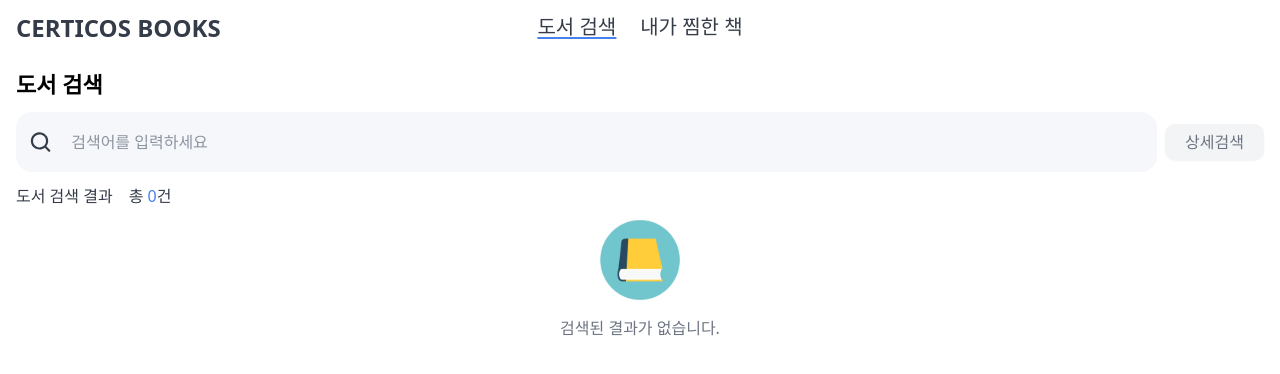
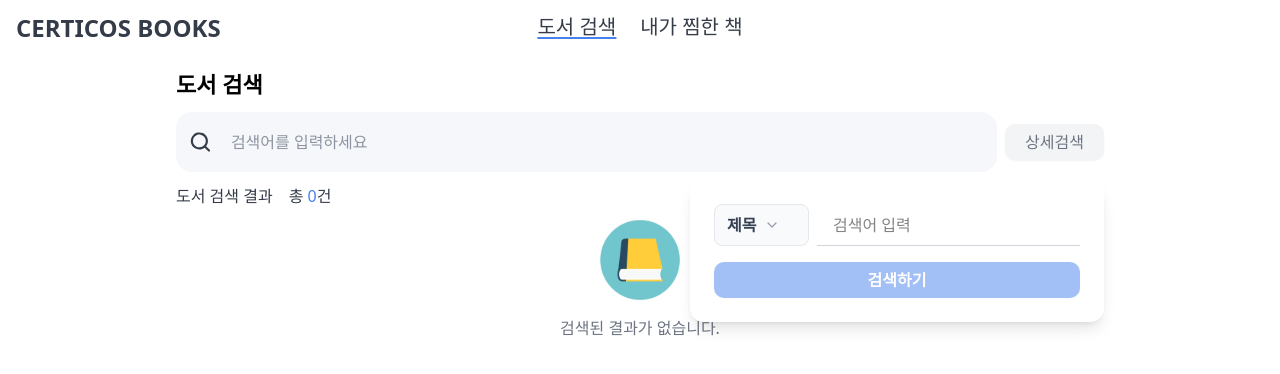
Before and after one commit to 0420syj/cdri-books-wan-sim, a Next.js app: page / in a window 1280 px wide. Both pictures are taken after a click on the button "상세검색". Shown: the top 374 px of the page. Built offline with nearby package versions, Linux system fonts and the light colour scheme.

Commit message:
feat: 상세검색 기능 구현

```diff
--- a/src/app/layout.tsx
+++ b/src/app/layout.tsx
@@ -33,7 +33,7 @@ export default function RootLayout({
       <body className={`${notoSansKR.variable} antialiased`}>
         <QueryProvider>
           <Header />
-          {children}
+          <div className="max-w-[960px] mx-auto">{children}</div>
         </QueryProvider>
       </body>
     </html>
--- a/src/components/book/search-input.tsx
+++ b/src/components/book/search-input.tsx
@@ -2,18 +2,28 @@ import { Title2 } from "@/components/ui/typography";
 import { Button } from "@/components/ui/button";
 import { Caption } from "@/components/ui/typography";
 import { useEffect, useRef, useState } from "react";
-import { X } from "lucide-react";
+import { X, ChevronDown } from "lucide-react";
 import { Icon } from "@/components/ui/icon";
 
 interface SearchInputProps {
   query: string;
   setQuery: (query: string) => void;
-  handleSearch: (e: React.FormEvent) => void;
+  handleSearch: (
+    e: React.FormEvent,
+    type?: "title" | "author" | "publisher",
+    keyword?: string
+  ) => void;
   isLoading: boolean;
 }
 
 const MAX_SEARCH_HISTORY = 8;
 const SEARCH_HISTORY_KEY = "book-search-history";
+
+const SEARCH_TYPES = [
+  { label: "제목", value: "title" },
+  { label: "저자명", value: "author" },
+  { label: "출판사", value: "publisher" },
+];
 
 export function SearchInput({
   query,
@@ -25,6 +35,14 @@ export function SearchInput({
   const [showHistory, setShowHistory] = useState(false);
   const inputRef = useRef<HTMLInputElement>(null);
   const wrapperRef = useRef<HTMLDivElement>(null);
+
+  const [showDetailSearch, setShowDetailSearch] = useState(false);
+  const [detailType, setDetailType] = useState<
+    "title" | "author" | "publisher"
+  >("title");
+  const [showTypeOptions, setShowTypeOptions] = useState(false);
+  const [detailQuery, setDetailQuery] = useState("");
+  const detailPopupRef = useRef<HTMLDivElement>(null);
 
   useEffect(() => {
     const savedHistory = localStorage.getItem(SEARCH_HISTORY_KEY);
@@ -40,6 +58,13 @@ export function SearchInput({
         !wrapperRef.current.contains(event.target as Node)
       ) {
         setShowHistory(false);
+      }
+      if (
+        detailPopupRef.current &&
+        !detailPopupRef.current.contains(event.target as Node)
+      ) {
+        setShowDetailSearch(false);
+        setShowTypeOptions(false);
       }
     };
     document.addEventListener("mousedown", handleClickOutside);
@@ -74,6 +99,14 @@ export function SearchInput({
   const handleHistoryClick = (term: string) => {
     setQuery(term);
     setShowHistory(false);
+  };
+
+  const handleDetailSearch = (e: React.FormEvent) => {
+    e.preventDefault();
+    setShowDetailSearch(false);
+    setShowTypeOptions(false);
+    handleSearch(e, detailType, detailQuery.trim());
+    setDetailQuery("");
   };
 
   return (
@@ -136,16 +169,76 @@ export function SearchInput({
             </div>
           )}
         </div>
-        <div className="flex flex-row gap-2 mt-2 sm:mt-0 sm:flex-col sm:justify-center">
+        <div className="relative flex flex-row gap-2 mt-2 sm:mt-0 sm:flex-col sm:justify-center">
           <Button
             type="button"
             className="px-5 py-[13px] bg-palette-light-gray rounded-lg hover:bg-palette-light-gray-hover hover:opacity-80 transition-opacity w-full"
-            onClick={() => {
-              // TODO: 상세검색 기능 구현
-            }}
+            onClick={() => setShowDetailSearch((prev) => !prev)}
           >
             <Caption className="text-text-secondary">상세검색</Caption>
           </Button>
+          {/* 상세검색 팝업 */}
+          {showDetailSearch && (
+            <div
+              ref={detailPopupRef}
+              className="absolute right-0 left-auto top-full z-50 mt-2 min-w-[280px] max-w-[90vw] bg-white rounded-xl shadow-lg p-6 flex flex-col gap-4"
+            >
+              <div className="flex items-center gap-2">
+                <div className="relative">
+                  <button
+                    type="button"
+                    className="flex items-center gap-2 px-3 py-2 border border-gray-200 rounded-md bg-gray-50 min-w-[95px] text-base font-semibold text-gray-700"
+                    onClick={() => setShowTypeOptions((prev) => !prev)}
+                  >
+                    {SEARCH_TYPES.find((t) => t.value === detailType)?.label}
+                    <ChevronDown className="w-4 h-4 text-gray-400" />
+                  </button>
+                  {showTypeOptions && (
+                    <div className="absolute left-0 top-full mt-1 min-w-[120px] bg-white rounded-md shadow-lg border border-gray-100 z-10">
+                      {SEARCH_TYPES.filter((t) => t.value !== detailType).map(
+                        (type) => (
+                          <button
+                            key={type.value}
+                            type="button"
+                            className="block w-full px-4 py-2 text-base text-left text-gray-700 hover:bg-gray-100 whitespace-nowrap"
+                            onClick={() => {
+                              setDetailType(
+                                type.value as "title" | "author" | "publisher"
+                              );
+                              setShowTypeOptions(false);
+                            }}
+                          >
+                            {type.label}
+                          </button>
+                        )
+                      )}
+                    </div>
+                  )}
+                </div>
+                <input
+                  type="text"
+                  value={detailQuery}
+                  onChange={(e) => setDetailQuery(e.target.value)}
+                  placeholder="검색어 입력"
+                  onKeyDown={(e) => {
+                    if (e.key === "Enter" && detailQuery.trim()) {
+                      e.preventDefault();
+                      handleDetailSearch(e);
+                    }
+                  }}
+                  className="flex-1 px-4 py-2 text-base bg-transparent border-b border-gray-300 focus:outline-none focus:border-blue-400"
+                />
+              </div>
+              <Button
+                type="button"
+                className="w-full py-3 text-base font-semibold text-white rounded-lg bg-palette-primary hover:bg-palette-primary-hover"
+                onClick={handleDetailSearch}
+                disabled={!detailQuery.trim()}
+              >
+                검색하기
+              </Button>
+            </div>
+          )}
         </div>
       </form>
     </div>
--- a/src/hooks/useBookSearch.ts
+++ b/src/hooks/useBookSearch.ts
@@ -11,6 +11,10 @@ type InfiniteQueryData = {
 export function useBookSearch() {
   const [query, setQuery] = useState("");
   const [searchQuery, setSearchQuery] = useState("");
+  const [searchType, setSearchType] = useState<
+    "title" | "person" | "publisher" | ""
+  >("");
+  const [searchKeyword, setSearchKeyword] = useState("");
   const observerRef = useRef<IntersectionObserver | null>(null);
 
   const {
@@ -21,19 +25,25 @@ export function useBookSearch() {
     isLoading,
     error,
   } = useInfiniteQuery<BookSearchResponse, Error, InfiniteQueryData>({
-    queryKey: ["books", searchQuery],
+    queryKey: [
+      "books",
+      searchType ? `${searchType}:${searchKeyword}` : searchQuery,
+    ],
     queryFn: ({ pageParam = 1 }) =>
       searchBooks({
-        query: searchQuery.trim(),
+        query: searchType ? searchKeyword.trim() : searchQuery.trim(),
         page: pageParam as number,
         size: 10,
         sort: "accuracy",
+        target: searchType || undefined,
       }),
     getNextPageParam: (lastPage, allPages) => {
       if (lastPage.meta.is_end) return undefined;
       return allPages.length + 1;
     },
-    enabled: searchQuery.trim().length > 0,
+    enabled: searchType
+      ? searchKeyword.trim().length > 0
+      : searchQuery.trim().length > 0,
     initialPageParam: 1,
   });
 
@@ -50,10 +60,24 @@ export function useBookSearch() {
     [fetchNextPage, hasNextPage]
   );
 
-  const handleSearch = (e: React.FormEvent) => {
+  const handleSearch = (
+    e: React.FormEvent,
+    type?: "title" | "author" | "publisher",
+    keyword?: string
+  ) => {
     e.preventDefault();
-    if (!query.trim()) return;
-    setSearchQuery(query);
+    if (type && keyword) {
+      const kakaoType = type === "author" ? "person" : type;
+      setQuery("");
+      setSearchQuery("");
+      setSearchType(kakaoType);
+      setSearchKeyword(keyword);
+    } else {
+      if (!query.trim()) return;
+      setSearchType("");
+      setSearchKeyword("");
+      setSearchQuery(query);
+    }
   };
 
   const totalCount = data?.pages[0]?.meta.total_count ?? 0;
@@ -69,5 +93,9 @@ export function useBookSearch() {
     lastBookRef,
     handleSearch,
     totalCount,
+    searchType,
+    setSearchType,
+    searchKeyword,
+    setSearchKeyword,
   };
 }
```
